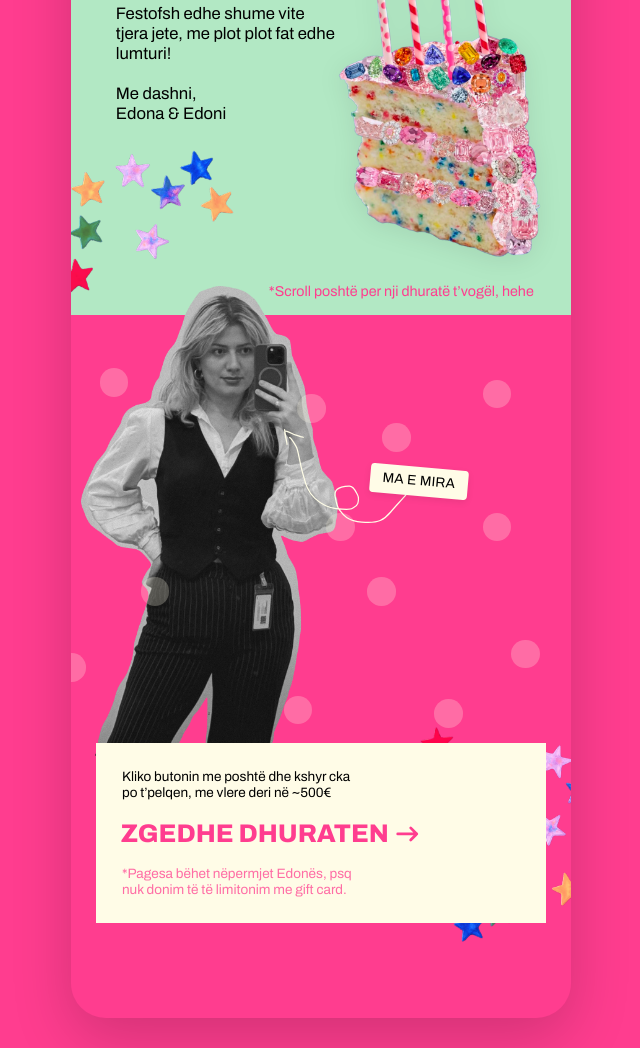
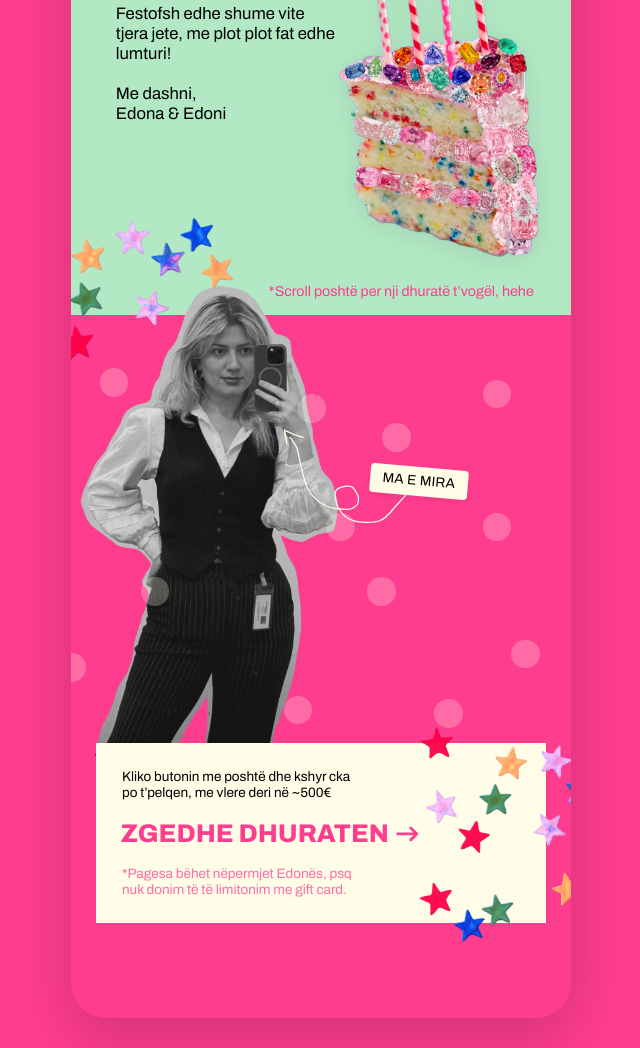
Before and after one commit to RamadaniEdon/emira-birthday-2026, a plain HTML site: page index.html in a window 1280 px wide. Shown: the part 281-1329 px from the top of the page, without its empty margins (319-959 px from the left). Drawn offline with Linux system fonts and the light colour scheme.

Commit message:
Fix star positioning and layering
- stars-mid: shifted top from 222u to 276u so the green star inside
  the image sits fully in the green section with its bottom edge
  exactly at the green/pink boundary (y=455u). Verified by locating
  the green pixels in photo-middle.png (y=616-714/951, i.e. 0.648-0.751
  of image height) and computing image top such that 0.751 * 238u + top
  = 455u.
- stars-bot: raised z-index to 5 so it renders on top of the cream
  CTA band (bg-cream is z=4). Cream still stays behind text (z=6-8).

```diff
--- a/styles.css
+++ b/styles.css
@@ -151,7 +151,7 @@ body {
 }
 
 .stars-mid {
-  top: calc(222 * var(--u));
+  top: calc(276 * var(--u));
   left: calc(-116 * var(--u));
   width: calc(274 * var(--u));
   height: auto;
@@ -164,6 +164,7 @@ body {
   width: calc(210 * var(--u));
   height: auto;
   opacity: 0.95;
+  z-index: 5;
 }
 
 /* ---------- selfie photo + badge ---------- */
```
